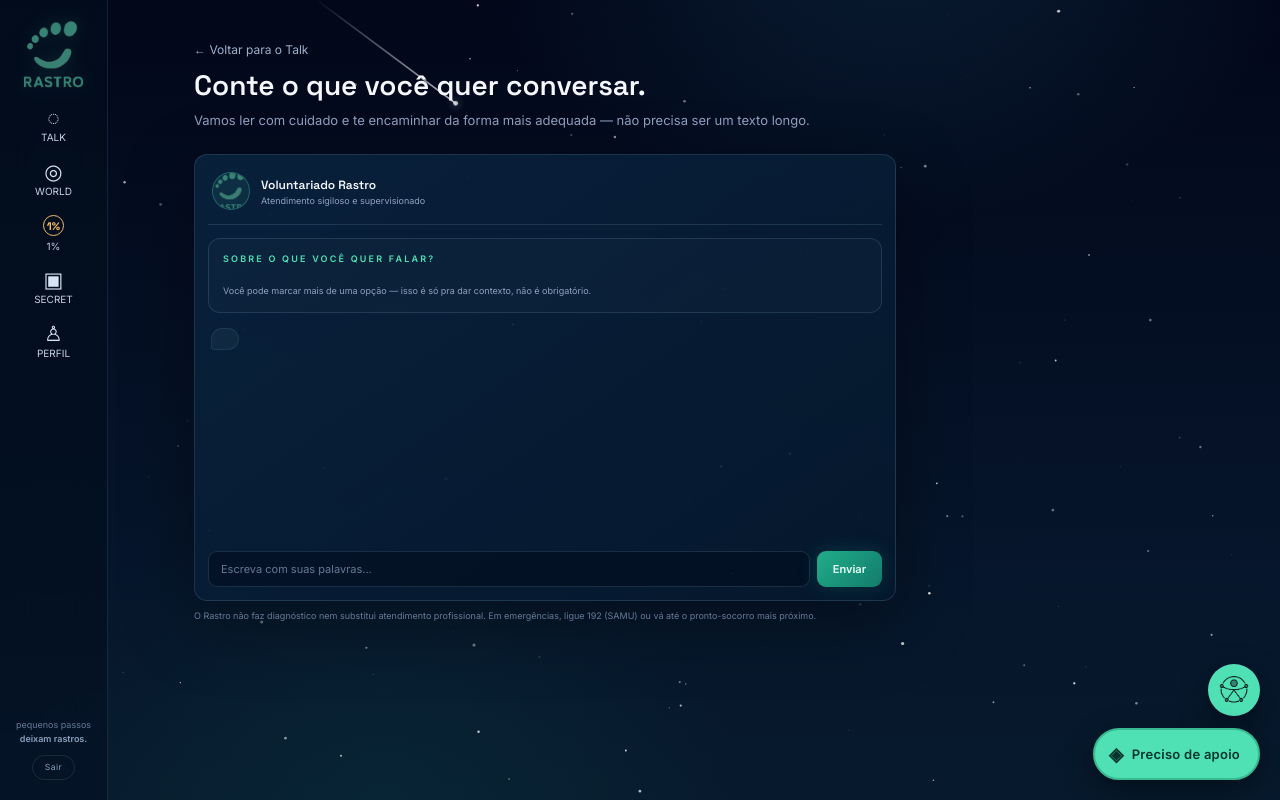
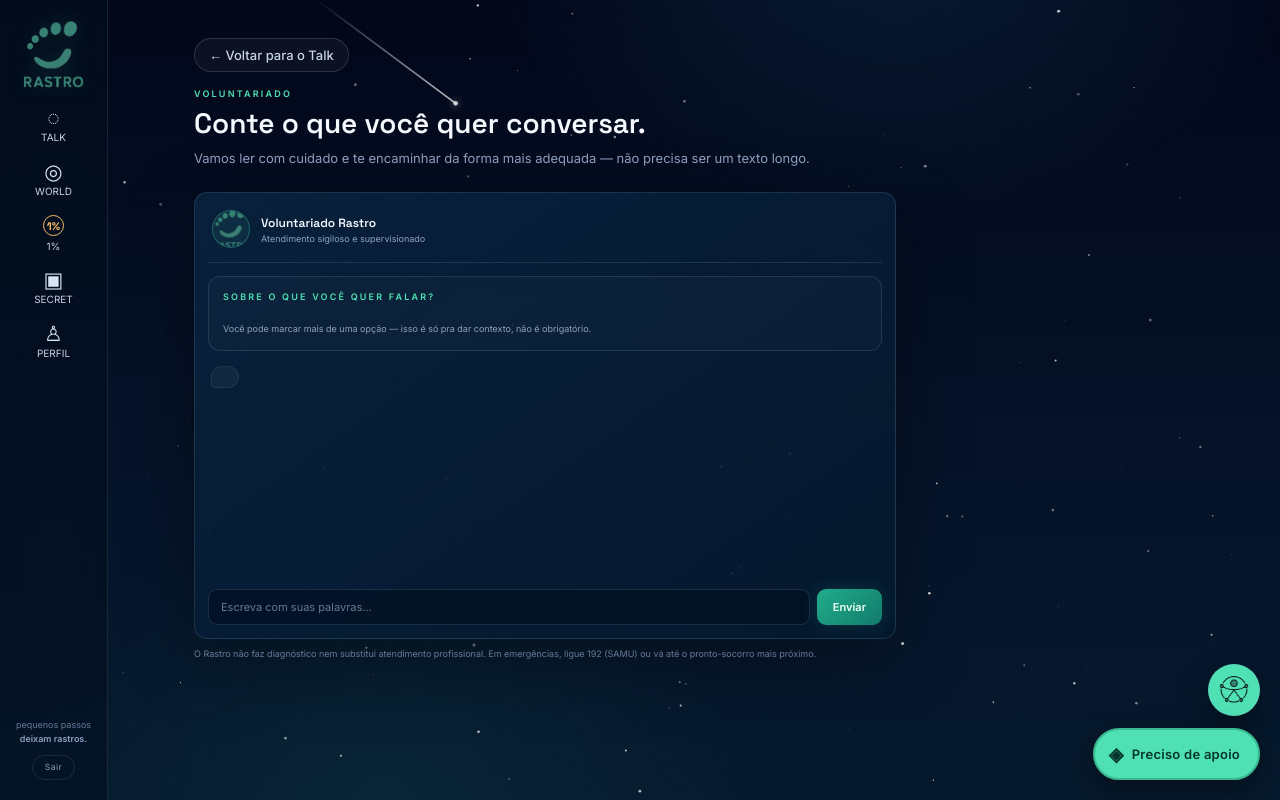
Before and after one commit to samandralves/RASTRO, a Flask app: template templates/volunteer/chat.html in a window 1280 px wide. Run offline with Flask 3, Linux system fonts and the light colour scheme; the template is opened without the code that fills it, so the values that code supplies are empty.

Commit message:
Update chat.html

```diff
--- a/templates/volunteer/chat.html
+++ b/templates/volunteer/chat.html
@@ -7,14 +7,25 @@
     display: inline-flex;
     align-items: center;
     gap: 6px;
-    font-size: 12px;
-    color: #9fb0cc;
+    font-size: 13px;
+    font-weight: 500;
+    color: #c7d3e8;
     text-decoration: none;
-    margin-bottom: 12px;
-    transition: color 0.15s ease;
+    margin-bottom: 16px;
+    padding: 8px 14px;
+    border: 1px solid rgba(255, 255, 255, 0.14);
+    border-radius: 999px;
+    background: rgba(255, 255, 255, 0.04);
+    transition: border-color 0.15s ease, background 0.15s ease, color 0.15s ease;
   }
   .back-link:hover {
     color: #4fe0b3;
+    border-color: rgba(79, 224, 179, 0.5);
+    background: rgba(79, 224, 179, 0.08);
+  }
+  .back-link:focus-visible {
+    outline: 2px solid #4fe0b3;
+    outline-offset: 2px;
   }
 </style>
 {% endblock %}
@@ -23,6 +34,7 @@
 <section class="screen talk-screen">
   <div class="screen-heading">
     <a href="{{ url_for('main.talk') }}" class="back-link">← Voltar para o Talk</a>
+    <p class="eyebrow">VOLUNTARIADO</p>
     <h1>Conte o que você quer conversar.</h1>
     <p>Vamos ler com cuidado e te encaminhar da forma mais adequada — não precisa ser um texto longo.</p>
   </div>
```
